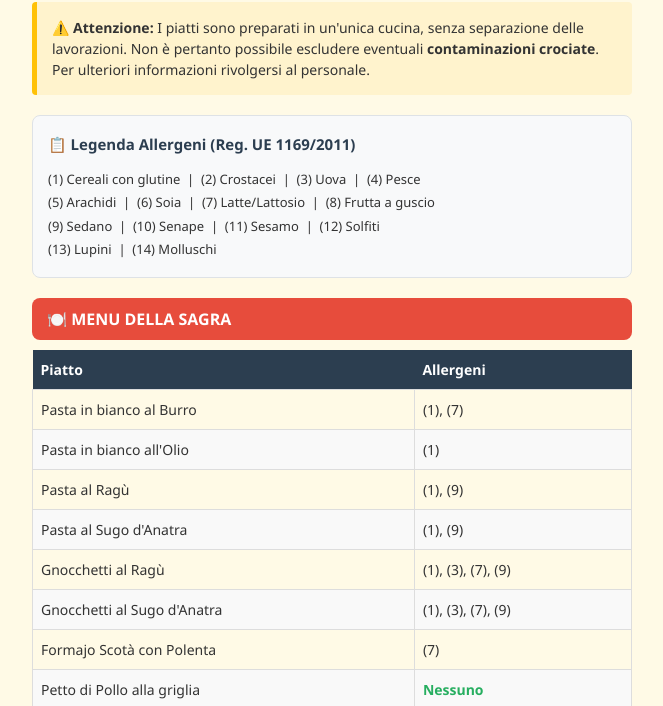
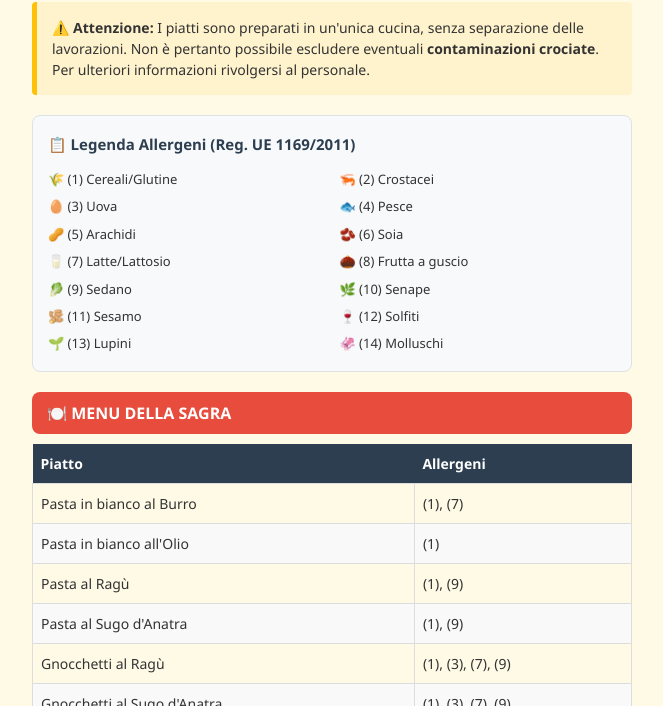
Before and after one commit to paoloisabella2114-git/comanda1, a website: page public/allergeni.html in a window 1280 px wide. Shown: the part 92-798 px from the top of the page, without its empty margins (308-971 px from the left). Drawn offline with Linux system fonts and the light colour scheme.

Commit message:
Update allergeni.html

```diff
--- a/public/allergeni.html
+++ b/public/allergeni.html
@@ -90,10 +90,22 @@
 
     <div class="legenda">
         <h3>📋 Legenda Allergeni (Reg. UE 1169/2011)</h3>
-        (1) Cereali con glutine &nbsp;|&nbsp; (2) Crostacei &nbsp;|&nbsp; (3) Uova &nbsp;|&nbsp; (4) Pesce<br>
-        (5) Arachidi &nbsp;|&nbsp; (6) Soia &nbsp;|&nbsp; (7) Latte/Lattosio &nbsp;|&nbsp; (8) Frutta a guscio<br>
-        (9) Sedano &nbsp;|&nbsp; (10) Senape &nbsp;|&nbsp; (11) Sesamo &nbsp;|&nbsp; (12) Solfiti<br>
-        (13) Lupini &nbsp;|&nbsp; (14) Molluschi
+        <div style="display:grid; grid-template-columns:1fr 1fr; gap:4px 15px;">
+            <span>🌾 (1) Cereali/Glutine</span>
+            <span>🦐 (2) Crostacei</span>
+            <span>🥚 (3) Uova</span>
+            <span>🐟 (4) Pesce</span>
+            <span>🥜 (5) Arachidi</span>
+            <span>🫘 (6) Soia</span>
+            <span>🥛 (7) Latte/Lattosio</span>
+            <span>🌰 (8) Frutta a guscio</span>
+            <span>🥬 (9) Sedano</span>
+            <span>🌿 (10) Senape</span>
+            <span>🫚 (11) Sesamo</span>
+            <span>🍷 (12) Solfiti</span>
+            <span>🌱 (13) Lupini</span>
+            <span>🦑 (14) Molluschi</span>
+        </div>
     </div>
 
     <div class="sezione-titolo">🍽️ Menu della Sagra</div>
```
